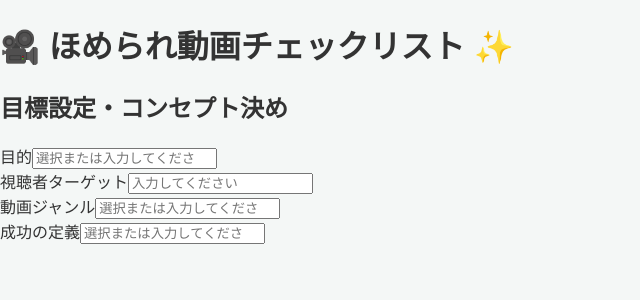
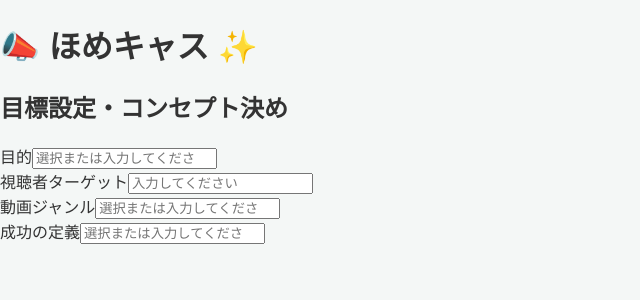
Before and after one commit to kanacyu99/HOMERAREDOUGATOUKOU, a React (Create React App) app in the folder video-checklist-app/: page / in a window 1280 px wide. Shown: the top 300 px of the page, without its empty margins (0-640 px from the left). Built offline with nearby package versions, Linux system fonts and the light colour scheme.

Commit message:
Update App.js

```diff
--- a/video-checklist-app/src/App.js
+++ b/video-checklist-app/src/App.js
@@ -78,7 +78,7 @@
 
   return (
     <div className="app-container">
-      <h1 className="title">🎥 ほめられ動画チェックリスト ✨</h1>
+      <h1 className="title">📣 ほめキャス ✨</h1>
       {praise && <div className="praise">{praise}</div>}
 
       {steps.map((step, sIdx) => (
```
